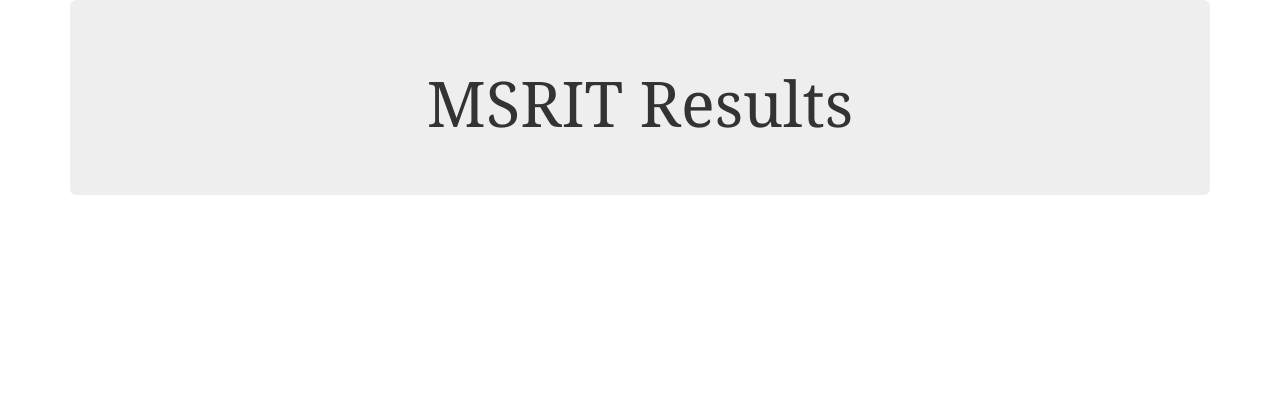
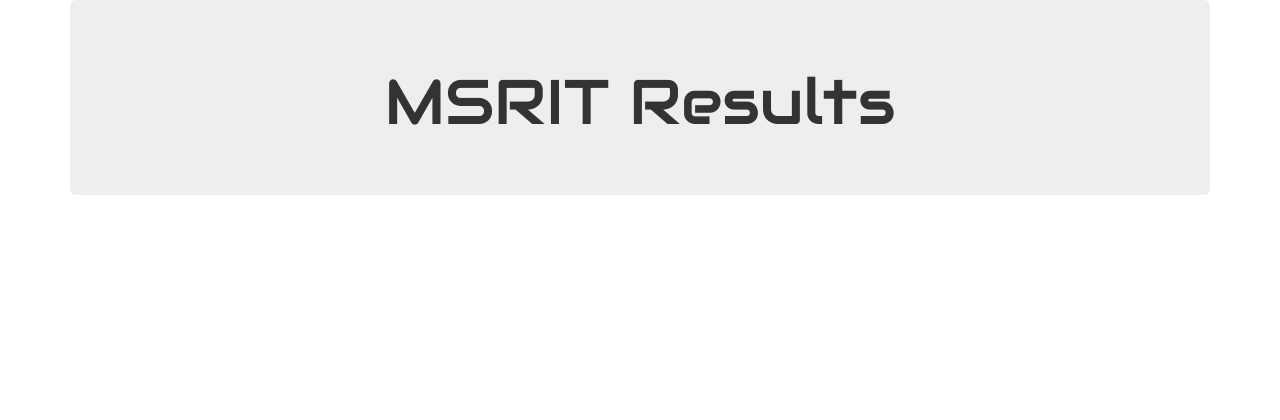
Before and after one commit to TechGeekMe/MSRIT-Results, a Django app: template results_app/templates/results_app/page_template.html in a window 1280 px wide. Shown: the top 420 px of the page. Run offline with Django 3.2, Linux system fonts and the light colour scheme; the template is opened without the code that fills it, so the values that code supplies are empty; some libraries are stand-ins or nearby versions.

Commit message:
added font to template

```diff
--- a/results_app/templates/results_app/page_template.html
+++ b/results_app/templates/results_app/page_template.html
@@ -7,12 +7,13 @@
     <meta name="viewport" content="width=device-width, initial-scale=1">
     <title>MSRIT Results</title>
     <link href="https://maxcdn.bootstrapcdn.com/bootswatch/3.3.4/darkly/bootstrap.min.css" rel="stylesheet" />
+    <link href='http://fonts.googleapis.com/css?family=Audiowide&effect=outline' rel='stylesheet' type='text/css'>
 </head>
 
 <body style="padding-bottom: 70px;">
     <div class="container">
         <div class="jumbotron">
-            <h1 align="center" style="font-family:Georgia, 'Times New Roman', Times, serif;">MSRIT Results</h1>
+            <h1 align="center" style="font-family:'Audiowide', 'Times New Roman', serif;" class="font-effect-outline">MSRIT Results</h1>
         </div>
 
 
```
